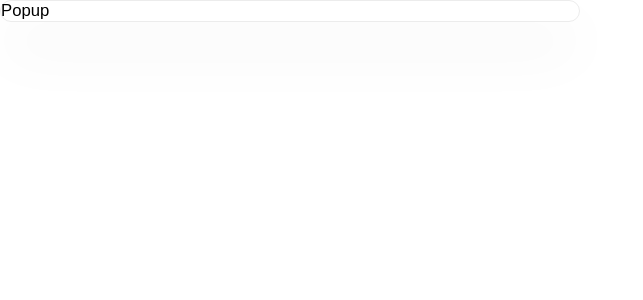
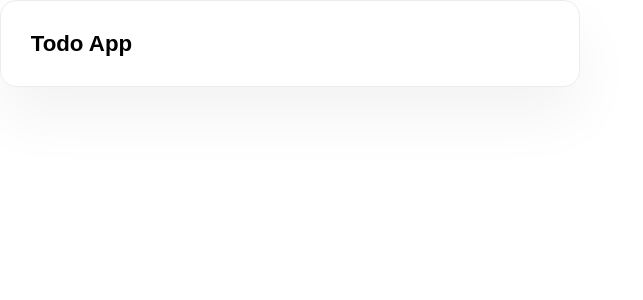
Before and after one commit to seriiserii825/todo-extension, a Vue app: page / in a window 1280 px wide. Shown: the top 300 px of the page, without its empty margins (0-643 px from the left). Built offline with nearby package versions, Linux system fonts and the light colour scheme.

Commit message:
feat: todo header

```diff
--- a/src/App.vue
+++ b/src/App.vue
@@ -1,12 +1,21 @@
 <script setup lang="ts"></script>
 <template>
-  <div class="popup">Popup</div>
+  <div class="popup">
+    <header class="popup__header">Todo App</header>
+  </div>
 </template>
-<style>
+<style lang="scss">
 #app {
+  padding: 3.2rem;
   width: 580px;
   border-radius: 16px;
   border: 1px solid #ECECEC;
   box-shadow: 0 3.2rem 6.4rem 0 rgba(0, 0, 0, 0.05);
 }
+.popup {
+  &__header {
+    font-size: 2.4rem;
+    font-weight: bold;
+  }
+}
 </style>
```
